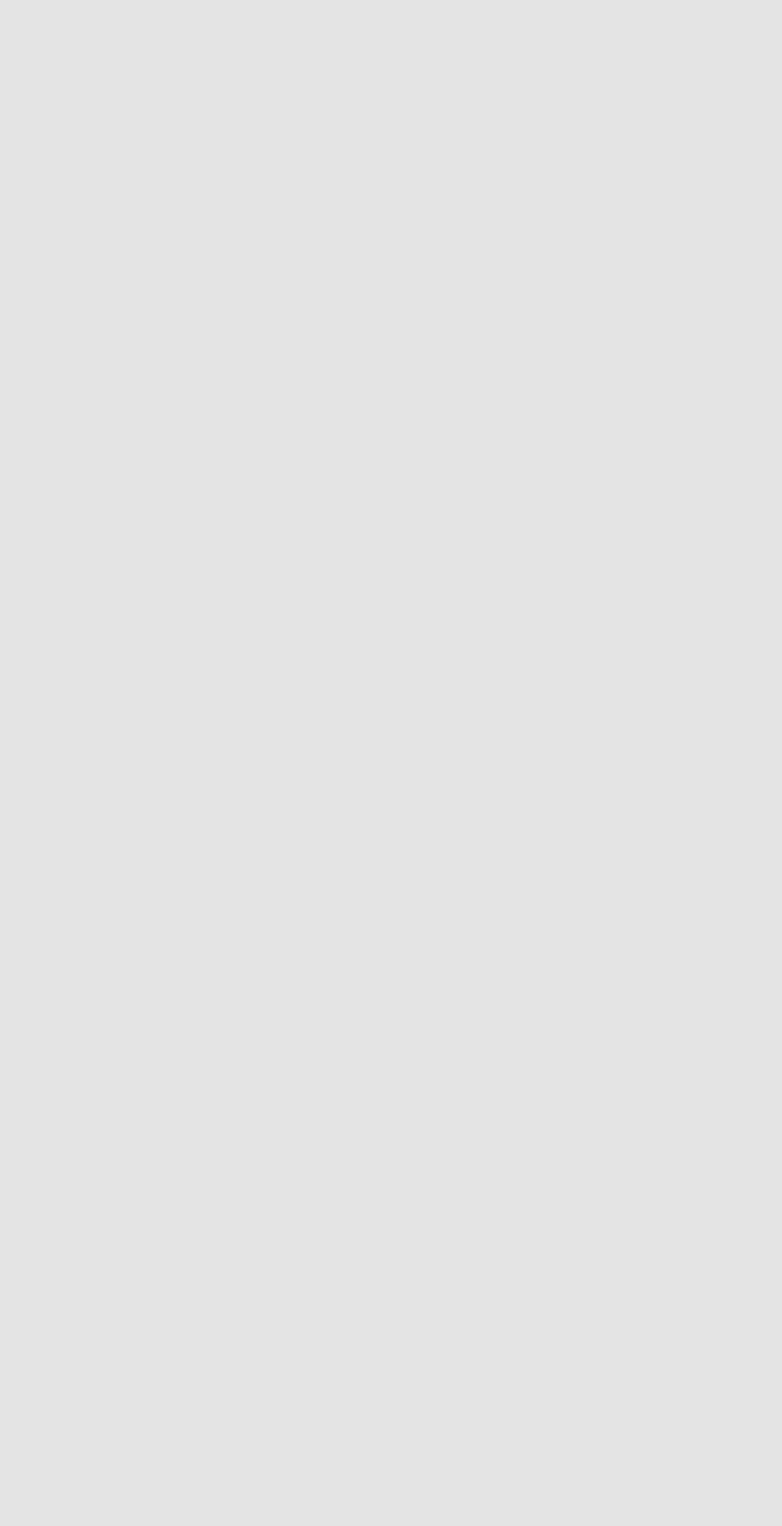
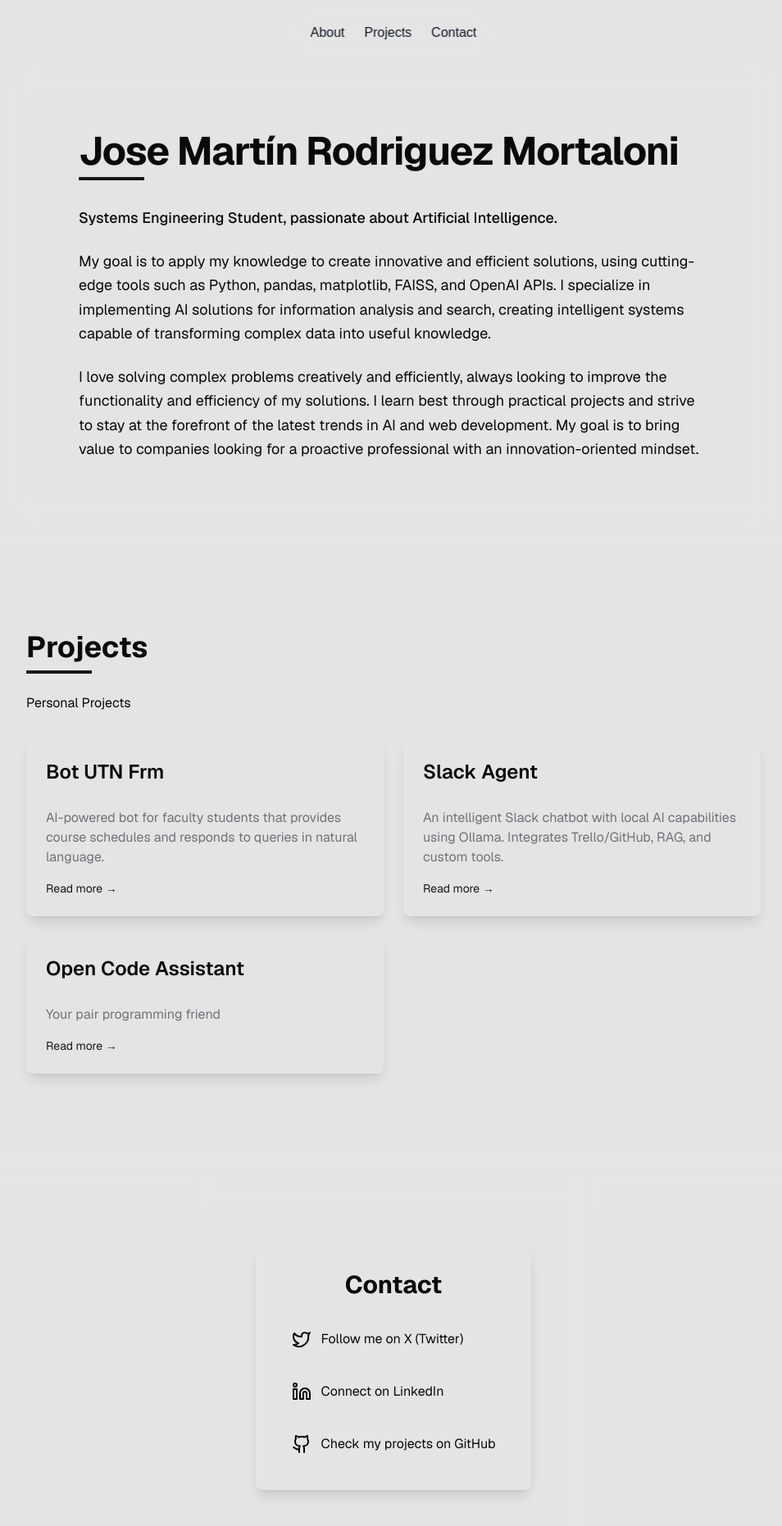
Before and after one commit to josemartinrodriguezmortaloni/portfolio, a Next.js app: page / in a window 1280 px wide. Before the commit this address had no page. Shown: the top 1862 px of the page at 82% size, without its empty margins (160-1114 px from the left). Before the commit the page ends 800 px from the top, so only its background shows below. Built offline with nearby package versions, Linux system fonts and the light colour scheme.

Commit message:
feat: Single page transformation

```diff
--- a/app/about/page.tsx
+++ /dev/null
@@ -1,82 +0,0 @@
-"use client";
-
-import Nav from "../components/navabar";
-import { motion } from "framer-motion";
-
-export default function Page() {
-  const containerVariants = {
-    hidden: { opacity: 0 },
-    visible: {
-      opacity: 1,
-      transition: {
-        staggerChildren: 0.2,
-      },
-    },
-  };
-
-  const itemVariants = {
-    hidden: { opacity: 0, y: 20 },
-    visible: {
-      opacity: 1,
-      y: 0,
-      transition: {
-        duration: 0.5,
-      },
-    },
-  };
-
-  return (
-    <div className="grid grid-rows-[20px_1fr_20px] items-center justify-items-center min-h-screen p-8 pb-20 gap-16 sm:p-20 font-[family-name:var(--font-geist-sans)]">
-      <div>
-        <Nav />
-      </div>
-      <div className="justify-center text-left text-wrap cursor-pointer rounded-lg p-6 transition-colors backdrop-blur-md backdrop-filter">
-        <motion.div
-          variants={containerVariants}
-          initial="hidden"
-          animate="visible"
-          className="mx-auto max-w-3xl space-y-8"
-        >
-          <motion.div variants={itemVariants} className="space-y-2">
-            <h1 className="text-3xl font-bold tracking-tight text-foreground sm:text-4xl md:text-5xl">
-              Jose Martín Rodriguez Mortaloni
-            </h1>
-            <motion.div
-              className="h-1 w-20 bg-primary"
-              initial={{ scaleX: 0 }}
-              animate={{ scaleX: 1 }}
-              transition={{ delay: 0.5, duration: 0.6 }}
-            />
-          </motion.div>
-
-          <motion.div variants={itemVariants} className="space-y-6 text-lg">
-            <p className="font-medium">
-              Estudiante de Ingeniería en Sistemas, apasionado por la
-              Inteligencia Artificial.
-            </p>
-
-            <p className="leading-relaxed">
-              Mi objetivo es aplicar mis conocimientos para crear soluciones
-              innovadoras y eficientes, utilizando herramientas de vanguardia
-              como Python, pandas, matplotlib, FAISS y las API de OpenAI. Me
-              especializo en la implementación de soluciones de IA para el
-              análisis y la búsqueda de información, creando sistemas
-              inteligentes capaces de transformar datos complejos en
-              conocimientos útiles.
-            </p>
-
-            <p className="leading-relaxed">
-              Me encanta resolver problemas complejos de manera creativa y
-              eficiente, siempre buscando mejorar la funcionalidad y la
-              eficiencia de mis soluciones. Aprendo mejor a través de proyectos
-              prácticos y me esfuerzo por mantenerme a la vanguardia de las
-              últimas tendencias en IA y desarrollo web. Mi objetivo es aportar
-              valor a las empresas que buscan un profesional proactivo y con una
-              mentalidad orientada a la innovación.
-            </p>
-          </motion.div>
-        </motion.div>
-      </div>
-    </div>
-  );
-}
--- /dev/null
+++ b/app/components/about.tsx
@@ -0,0 +1,77 @@
+"use client";
+
+import Nav from "./navabar";
+import { motion } from "framer-motion";
+
+export default function About() {
+  const containerVariants = {
+    hidden: { opacity: 0 },
+    visible: {
+      opacity: 1,
+      transition: {
+        staggerChildren: 0.2,
+      },
+    },
+  };
+
+  const itemVariants = {
+    hidden: { opacity: 0, y: 20 },
+    visible: {
+      opacity: 1,
+      y: 0,
+      transition: {
+        duration: 0.5,
+      },
+    },
+  };
+
+  return (
+    <div>
+      <div className="justify-center text-left text-wrap cursor-pointer rounded-lg p-20 transition-colors backdrop-blur-md backdrop-filter">
+        <motion.div
+          variants={containerVariants}
+          initial="hidden"
+          animate="visible"
+          className="mx-auto max-w-3xl space-y-8"
+        >
+          <motion.div variants={itemVariants} className="space-y-2">
+            <h1 className="text-3xl font-bold tracking-tight text-foreground sm:text-4xl md:text-5xl">
+              Jose Martín Rodriguez Mortaloni
+            </h1>
+            <motion.div
+              className="h-1 w-20 bg-primary"
+              initial={{ scaleX: 0 }}
+              animate={{ scaleX: 1 }}
+              transition={{ delay: 0.5, duration: 0.6 }}
+            />
+          </motion.div>
+
+          <motion.div variants={itemVariants} className="space-y-6 text-lg">
+            <p className="font-medium">
+              Systems Engineering Student, passionate about Artificial
+              Intelligence.
+            </p>
+
+            <p className="leading-relaxed">
+              My goal is to apply my knowledge to create innovative and
+              efficient solutions, using cutting-edge tools such as Python,
+              pandas, matplotlib, FAISS, and OpenAI APIs. I specialize in
+              implementing AI solutions for information analysis and search,
+              creating intelligent systems capable of transforming complex data
+              into useful knowledge.
+            </p>
+
+            <p className="leading-relaxed">
+              I love solving complex problems creatively and efficiently, always
+              looking to improve the functionality and efficiency of my
+              solutions. I learn best through practical projects and strive to
+              stay at the forefront of the latest trends in AI and web
+              development. My goal is to bring value to companies looking for a
+              proactive professional with an innovation-oriented mindset.
+            </p>
+          </motion.div>
+        </motion.div>
+      </div>
+    </div>
+  );
+}
--- a/app/contact/page.tsx
+++ b/app/components/contact.tsx
@@ -1,7 +1,7 @@
 "use client";
 import Link from "next/link";
 import { Twitter, Linkedin, Github } from "lucide-react";
-import Nav from "../components/navabar";
+import Nav from "./navabar";
 import { motion } from "framer-motion";
 
 export default function ContactPage() {
@@ -27,22 +27,19 @@ export default function ContactPage() {
   };
 
   return (
-    <div className="grid grid-rows-[20px_1fr_20px] items-center justify-items-center min-h-screen p-8 pb-20 gap-16 sm:p-20 font-[family-name:var(--font-geist-sans)]">
-      <div>
-        <Nav />
-      </div>
+    <div className="justify-center text-left text-wrap cursor-pointer rounded-lg p-20 transition-colors backdrop-blur-md backdrop-filter">
       <div className="justify-center">
         <motion.div
           variants={containerVariants}
           initial="hidden"
           animate="visible"
-          className="z-10 p-8 rounded-lg shadow-lg max-w-md w-full cursor-pointer hover:border-primary transition-colors backdrop-blur-md backdrop-filter"
+          className="z-10 p-8 rounded-lg shadow-lg max-w-md w-full cursor-pointer hover:border-primary transition-colors backdrop-blur-md backdrop-filter "
         >
           <motion.h1
             className="text-3xl font-bold mb-6 text-center"
             variants={itemVariants}
           >
-            Contacto
+            Contact
           </motion.h1>
           <motion.div className="space-y-4" variants={itemVariants}>
             <Link
@@ -50,7 +47,7 @@ export default function ContactPage() {
               className="flex items-center space-x-3 p-3 rounded-lg hover:text-zinc-600 transition duration-300"
             >
               <Twitter className="w-6 h-6 text-black" />
-              <span>Sígueme en X (Twitter)</span>
+              <span>Follow me on X (Twitter)</span>
             </Link>
 
             <Link
@@ -58,7 +55,7 @@ export default function ContactPage() {
               className="flex items-center space-x-3 p-3 rounded-lg hover:text-zinc-600 transition duration-300"
             >
               <Linkedin className="w-6 h-6 text-black" />
-              <span>Conéctate en LinkedIn</span>
+              <span>Connect on LinkedIn</span>
             </Link>
 
             <Link
@@ -66,7 +63,7 @@ export default function ContactPage() {
               className="flex items-center space-x-3 p-3 rounded-lg hover:text-zinc-600 transition duration-300"
             >
               <Github className="w-6 h-6 text-black" />
-              <span>Revisa mis proyectos en GitHub</span>
+              <span>Check my projects on GitHub</span>
             </Link>
           </motion.div>
         </motion.div>
--- a/app/proyects/page.tsx
+++ b/app/components/projects.tsx
@@ -1,5 +1,5 @@
 "use client";
-import Nav from "../components/navabar";
+import Nav from "./navabar";
 import {
   Dialog,
   DialogContent,
@@ -76,10 +76,7 @@ export default function Projects() {
   };
 
   return (
-    <div className="grid grid-rows-[20px_1fr_20px] items-center justify-items-center min-h-screen p-8 pb-20 gap-16 sm:p-20 font-[family-name:var(--font-geist-sans)]">
-      <div>
-        <Nav />
-      </div>
+    <div className="justify-center text-left text-wrap cursor-pointer rounded-lg p-20 transition-colors backdrop-blur-md backdrop-filter">
       <motion.section
         variants={containerVariants}
         initial="hidden"
@@ -104,14 +101,14 @@ export default function Projects() {
           </motion.p>
 
           <motion.div
-            className="grid grid-cols-1 md:grid-cols-2 gap-6"
+            className="grid grid-cols-1 md:grid-cols-2 gap-6 "
             variants={itemVariants}
           >
             {projects.map((project) => (
               <Dialog key={project.id}>
                 <DialogTrigger asChild>
                   <motion.div
-                    className="group cursor-pointer rounded-lg p-6 hover:border-primary transition-colors backdrop-blur-md backdrop-filter"
+                    className="group cursor-pointer rounded-lg p-6 hover:border-primary transition-colors backdrop-blur-md backdrop-filter shadow-lg"
                     whileHover={{ scale: 1.02 }}
                     transition={{ duration: 0.3 }}
                   >
--- a/app/globals.css
+++ b/app/globals.css
@@ -6,6 +6,7 @@ body {
   background-color: #e4e4e4;
   font-family: Arial, Helvetica, sans-serif;
 }
+
 
 @layer base {
   :root {
--- a/app/layout.tsx
+++ b/app/layout.tsx
@@ -1,7 +1,7 @@
 import type { Metadata } from "next";
 import { Geist, Geist_Mono } from "next/font/google";
 import "./globals.css";
-
+import { Analytics } from "@vercel/analytics/react";
 const geistSans = Geist({
   variable: "--font-geist-sans",
   subsets: ["latin"],
@@ -25,9 +25,10 @@ export default function RootLayout({
   return (
     <html lang="en">
       <body
-        className={`${geistSans.variable} ${geistMono.variable} antialiased`}
+        className={`${geistSans.variable} ${geistMono.variable} antialiased `}
       >
         {children}
+        <Analytics />
       </body>
     </html>
   );
--- a/app/page.tsx
+++ b/app/page.tsx
@@ -1,5 +1,22 @@
-import { redirect } from "next/navigation";
+"use client";
+
+import Nav from "./components/navabar";
+import About from "./components/about";
+import Projects from "./components/projects";
+import ContactPage from "./components/contact";
 
 export default function Home() {
-  redirect("/about");
+  return (
+    <main>
+      <div>
+        <Nav />
+      </div>
+
+      <div className="items-center justify-items-center min-h-screen p-8 gap-16 sm:p-20 font-[family-name:var(--font-geist-sans)] relative overflow-hidden">
+        <About />
+        <Projects />
+        <ContactPage />
+      </div>
+    </main>
+  );
 }
--- a/package.json
+++ b/package.json
@@ -13,6 +13,7 @@
     "@radix-ui/react-slot": "^1.1.2",
     "@splinetool/react-spline": "^4.0.0",
     "@splinetool/runtime": "^1.9.54",
+    "@vercel/analytics": "^1.5.0",
     "class-variance-authority": "^0.7.1",
     "clsx": "^2.1.1",
     "framer-motion": "^11.15.0",
```
Also changed, not shown: 1 other file (tests, documents, lock files or other folders).
